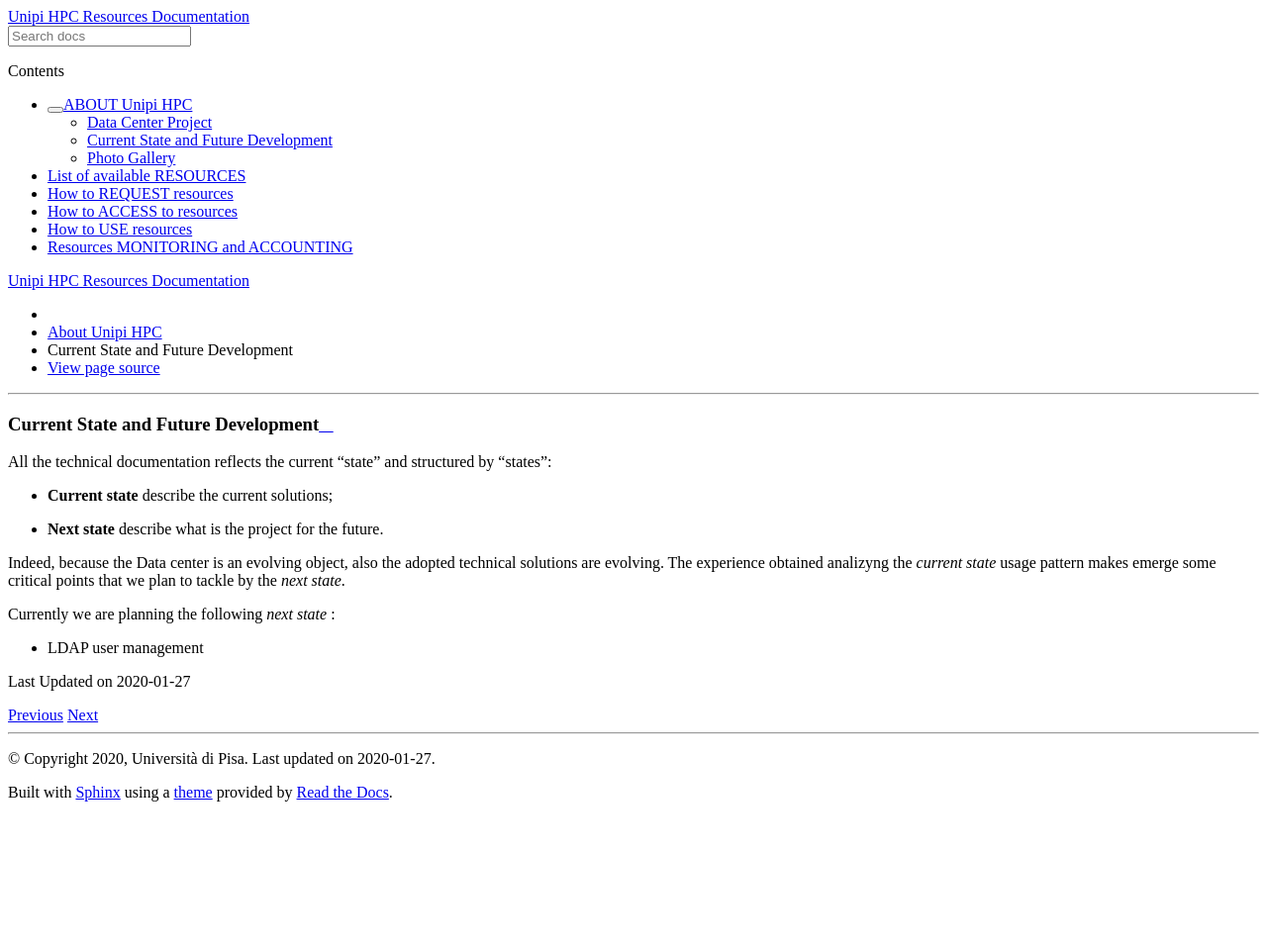
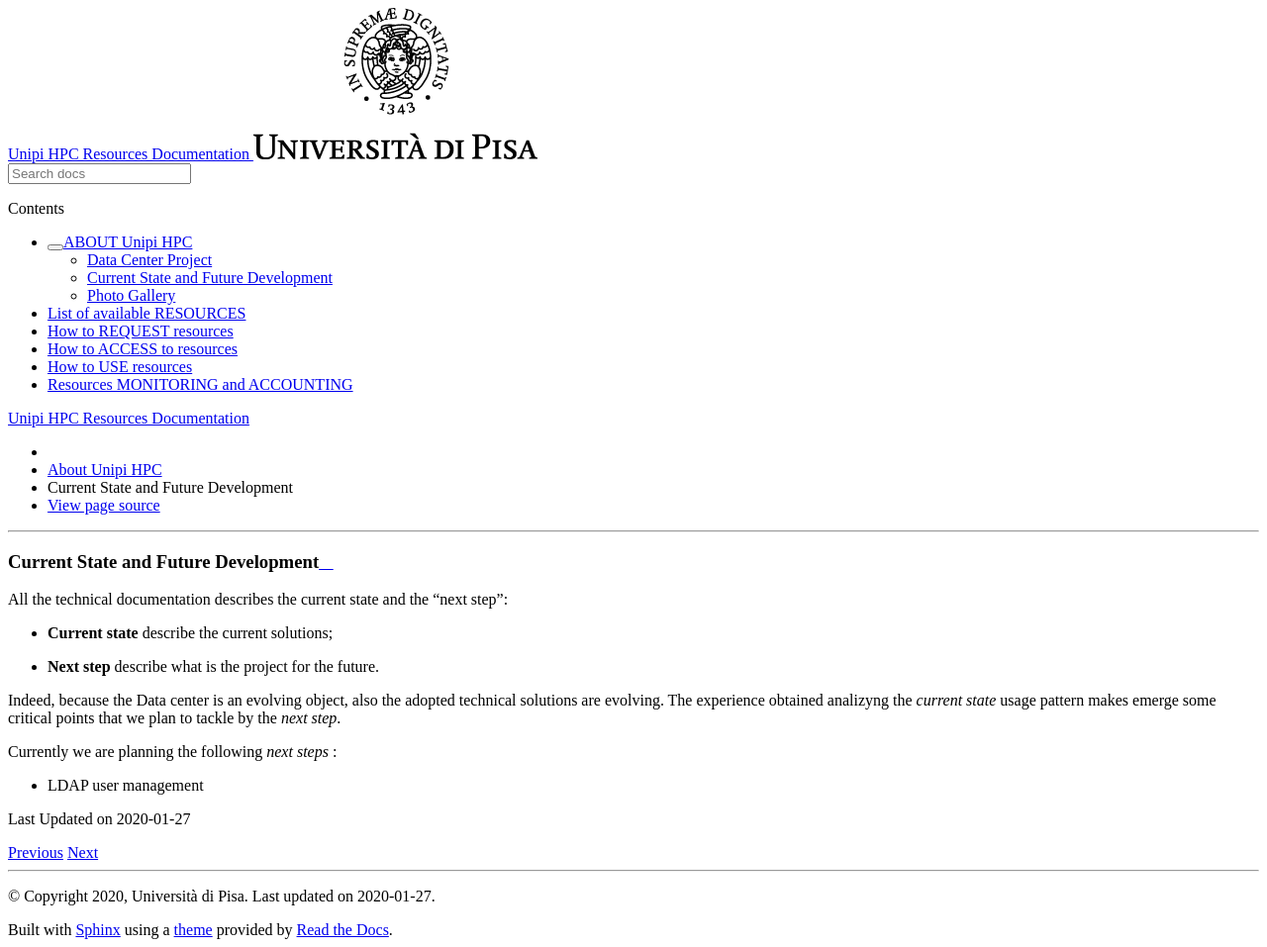
Before and after one commit to Unipisa/hpc, a Sphinx documentation site: the page built from source/info/current_and_future.rst, in a window 1280 px wide. Shown: the whole page at 99% size. Built offline with Sphinx 7.4.7 and the Read the Docs theme 2.0.0, drawn with Linux system fonts in a browser that asks for light colours; pages that are not in the unit, such as notebooks, are missing from menus; before the commit the page ends 900 px from its top, so only the background shows below that.

Commit message:
added logo and replaced next state with next step

```diff
--- a/source/access.rst
+++ b/source/access.rst
@@ -11,7 +11,7 @@ Direct access (ssh)
 Currently, once obtained access to resources, one user can log into the assigned resources via ssh and run job in time-sharing with other users.
 
 
-Next state
+next steps
 """""""""""""
 User will be
 
--- a/source/conf.py
+++ b/source/conf.py
@@ -71,6 +71,7 @@ pygments_style = None
 #html_theme = 'alabaster'
 #html_theme = 'classic'
 html_theme = "sphinx_rtd_theme"
+html_logo = "images/marchio_unipi_black288.gif"
 
 html_theme_options = {
     'canonical_url': '',
--- a/source/info/current_and_future.rst
+++ b/source/info/current_and_future.rst
@@ -2,15 +2,15 @@ Current State and Future Development
 ----------------------------------------
 .. TODO: LINKARE
 
-All the technical documentation reflects the current "state" and structured by "states":
+All the technical documentation describes the current state and the "next step":
 
 * **Current state** describe the current solutions;
-* **Next state** describe what is the project for the future.
+* **Next step** describe what is the project for the future.
 
 Indeed, because the Data center is an evolving object, also the adopted technical solutions are evolving.
-The experience obtained analizyng the *current state* usage pattern makes emerge some critical points that we plan to tackle by the *next state*.
+The experience obtained analizyng the *current state* usage pattern makes emerge some critical points that we plan to tackle by the *next step*.
 
-Currently we are planning the following *next state* :
+Currently we are planning the following *next steps* :
 
 - LDAP user management
 
--- a/source/monitor.rst
+++ b/source/monitor.rst
@@ -27,7 +27,7 @@ and `NetData <https://www.netdata.cloud/>`_
     :width: 400
     :alt: example of resource monitoring with NetData
 
-Next state
+next steps
 """"""""""""""""""
 We plan to realize usage data collection and data-warehouse.
 
--- a/source/news/intro.rst
+++ b/source/news/intro.rst
@@ -2,6 +2,6 @@ Here you can find the documentation of HPC Data center of `Università di Pisa <
 
 This document, as the data center, is a *work in progress*.
 
-As the Unipi Data center is an evolving project, all the technical documentation is structured by "states" where **Current state** describe the current solutions, and **Next state** describe what is the project for the future.
+As the Unipi Data center is an evolving project, all the technical documentation is structured by "states" where **Current state** describe the current solutions, and **next steps** describe what is the project for the future.
 
 For contact, suggestion and support please fill this `support form <https://forms.office.com/Pages/ResponsePage.aspx?id=MWtFxyCi9Ue-Ukc4KGcKoVkYUXAKGZRAiclN1st5aFpURUFSS083TTIzMFMzQkpKT0lORDlIMTdMRS4u>`_ .
```
Also changed, not shown: source/images/marchio_unipi_black288.gif (added).
